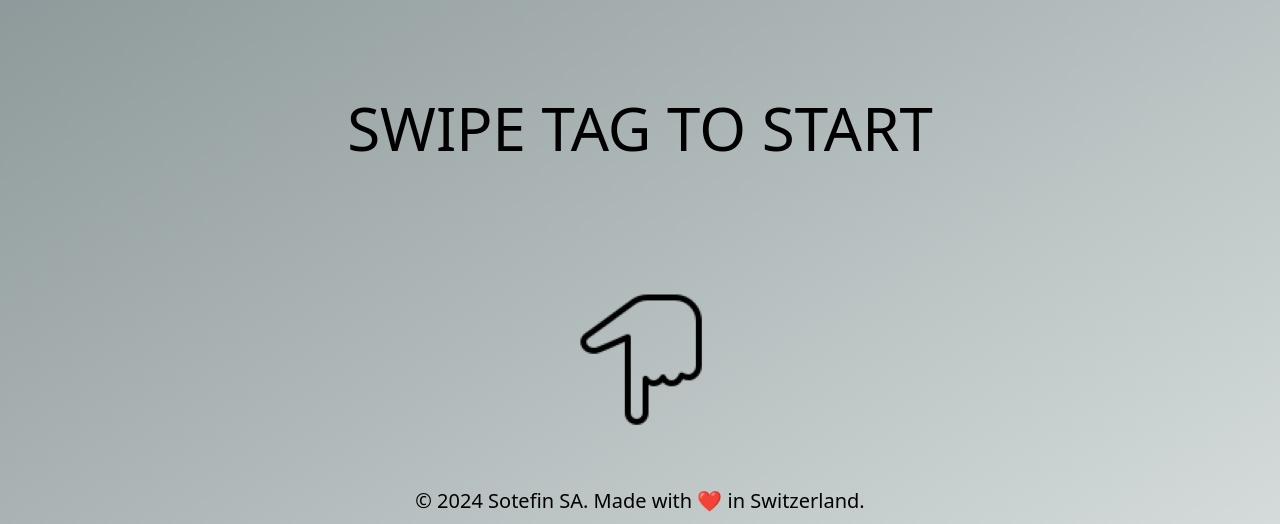
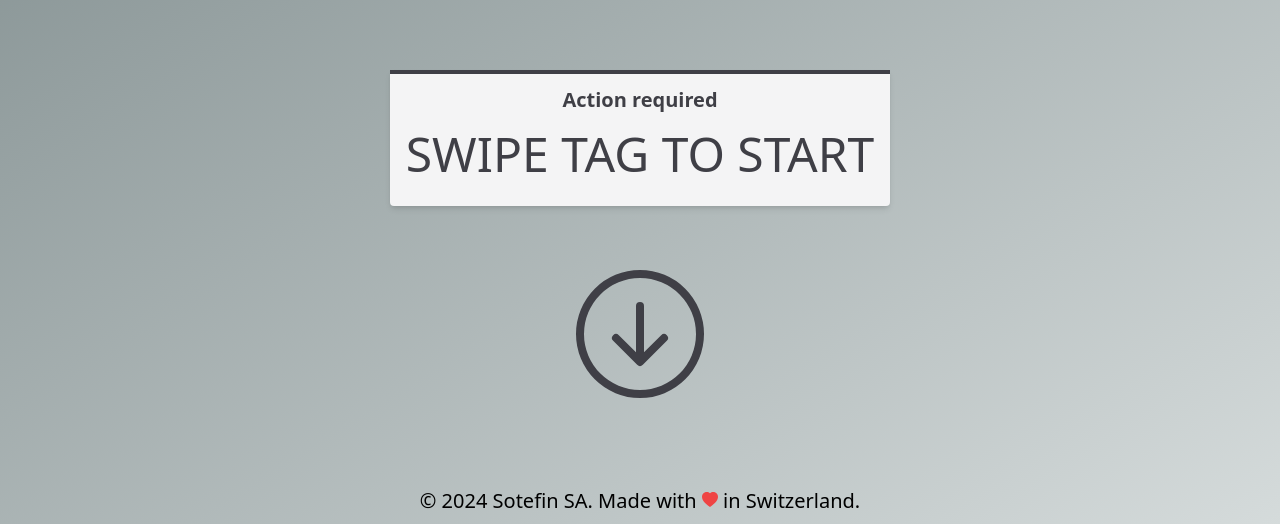
Before and after one commit to fabioriva/aps-kiosk-ui, a SvelteKit app: page / in a window 1280 px wide. Shown: the part 273-797 px from the top of the page. Built offline with nearby package versions, Linux system fonts and the light colour scheme; no server answers; grey boxes are pictures that could not be loaded.

Commit message:
main page styling

```diff
--- a/src/routes/+layout.svelte
+++ b/src/routes/+layout.svelte
@@ -18,6 +18,9 @@
 			page.nr = m['page'];
 		};
 	});
+// 	const heart = '<svg xmlns="http://www.w3.org/2000/svg" width="16" height="16" fill="currentColor" class="bi bi-heart-fill" viewBox="0 0 16 16">
+//   <path fill-rule="evenodd" d="M8 1.314C12.438-3.248 23.534 4.735 8 15-7.534 4.736 3.562-3.248 8 1.314"/>
+// </svg>'
 </script>
 
 <div class="text-center text-xl">
@@ -32,14 +35,16 @@
 	</div>
 
 	<div class="flex flex-col h-screen">
-		<div class="m-auto bg-opacity-0">
+		<div class="m-auto bg-opacity-0 px-1">
 			{@render children()}
 		</div>
 	</div>
 
 	<div class="absolute bottom-0 flex justify-center items-center py-3 w-full">
 		<span class="font-medium"
-			>© {new Date().getFullYear()} Sotefin SA. Made with ❤️ in Switzerland.</span
+			>© {new Date().getFullYear()} Sotefin SA. Made with <span class="inline-block"><svg xmlns="http://www.w3.org/2000/svg" width="16" height="16" fill="rgb(239 68 68)" class="bi bi-heart-fill" viewBox="0 0 16 16">
+				<path fill-rule="evenodd" d="M8 1.314C12.438-3.248 23.534 4.735 8 15-7.534 4.736 3.562-3.248 8 1.314"/>
+			</svg></span> in Switzerland.</span
 		>
 	</div>
 </div>
--- a/src/routes/+page.svelte
+++ b/src/routes/+page.svelte
@@ -7,8 +7,16 @@
 	$inspect(page);
 </script>
 
-<div class="font-medium space-y-32">
+<div class="font-medium">
 	<video autoplay loop muted src={VIDEO_SRC} class="px-0"></video>
-	<p class="uppercase text-6xl">swipe tag to start</p>
-	<img src="finger-down-148.png" alt="finger-down" class="mx-auto" />
+	<div class="mt-16 space-y-16">
+	<div class="bg-zinc-100 border-t-4 border-zinc-700 rounded-b text-zinc-700 px-4 py-3 shadow-md" role="alert">
+		<p class="font-bold text-xl">Action required</p>
+		<p class="py-4 text-5xl uppercase">Swipe tag to start</p>
+	</div>
+	<!-- <img src="finger-down-148.png" alt="finger-down" class="mx-auto" /> -->
+	<svg xmlns="http://www.w3.org/2000/svg" width="128" height="128" fill="currentColor" class="bi bi-arrow-down-circle mx-auto" viewBox="0 0 16 16">
+		<path fill="rgb(63 63 70)" fill-rule="evenodd" d="M1 8a7 7 0 1 0 14 0A7 7 0 0 0 1 8m15 0A8 8 0 1 1 0 8a8 8 0 0 1 16 0M8.5 4.5a.5.5 0 0 0-1 0v5.793L5.354 8.146a.5.5 0 1 0-.708.708l3 3a.5.5 0 0 0 .708 0l3-3a.5.5 0 0 0-.708-.708L8.5 10.293z"/>
+	</svg>
 </div>
+</div>
```
